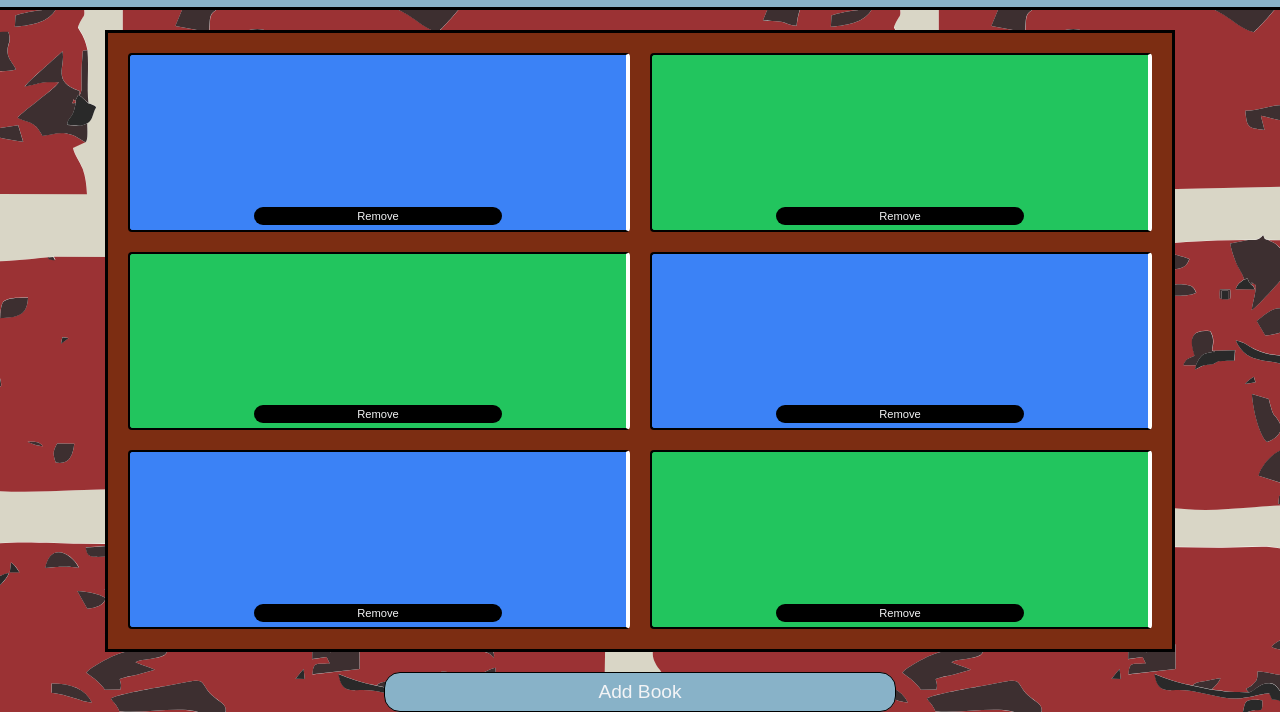
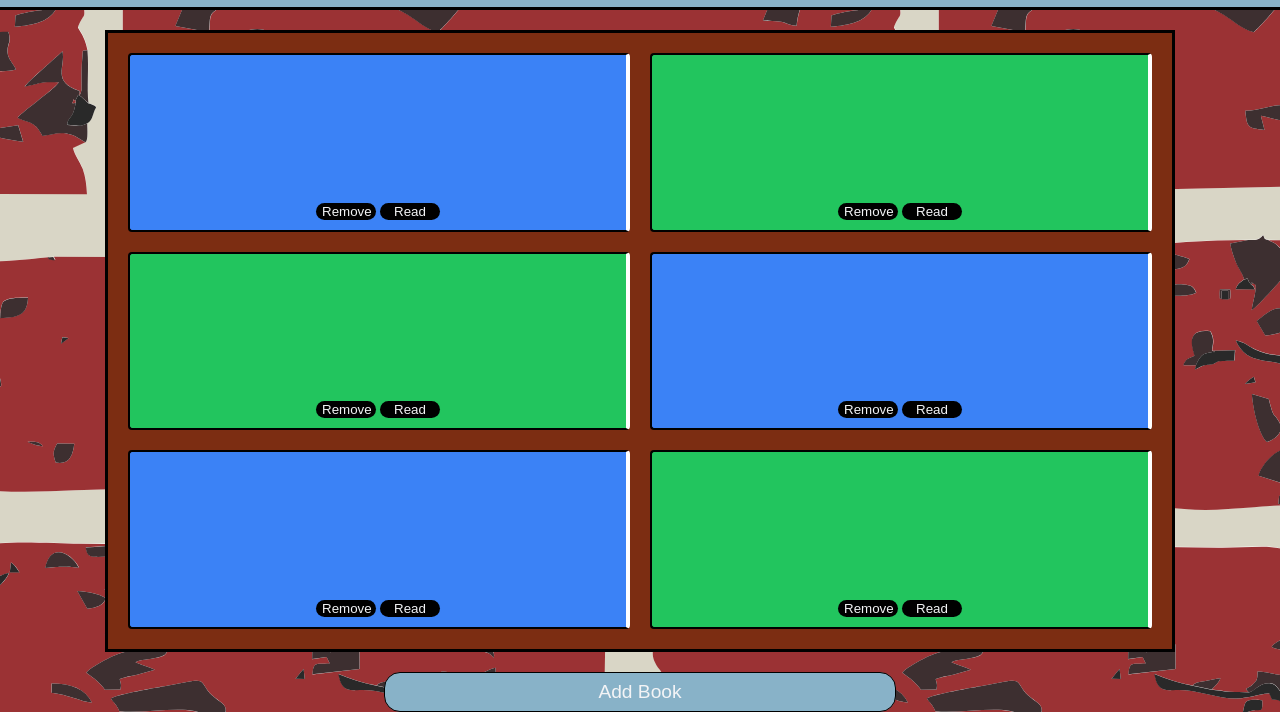
Before and after one commit to simmeringstew/library, a plain HTML site: page index.html in a window 1280 px wide. Shown: the part 111-823 px from the top of the page. Drawn offline with nearby package versions, Linux system fonts and the light colour scheme.

Commit message:
Added a button to chage read status of books

```diff
--- a/index.html
+++ b/index.html
@@ -51,12 +51,42 @@
             </div>
         </header>
         <div class="bookshelf">
-            <div class="book blue" data-key="0"><button class="remove">Remove</button></div>
-            <div class="book green" data-key="1"><button class="remove">Remove</button></div>
-            <div class="book green" data-key="2"><button class="remove">Remove</button></div>
-            <div class="book blue" data-key="3"><button class="remove">Remove</button></div>
-            <div class="book blue" data-key="4"><button class="remove">Remove</button></div>
-            <div class="book green" data-key="5"><button class="remove">Remove</button></div>
+            <div class="book blue" data-key="0">
+                <div class="book-buttons">
+                    <button class="remove">Remove</button>
+                    <button class="read-status">Read</button>
+                </div>
+            </div>
+            <div class="book green" data-key="1">
+                <div class="book-buttons">
+                    <button class="remove">Remove</button>
+                    <button class="read-status">Read</button>
+                </div>
+            </div>
+            <div class="book green" data-key="2">
+                <div class="book-buttons">
+                    <button class="remove">Remove</button>
+                    <button class="read-status">Read</button>
+                </div>
+            </div>
+            <div class="book blue" data-key="3">
+                <div class="book-buttons">
+                    <button class="remove">Remove</button>
+                    <button class="read-status">Read</button>
+                </div>
+            </div>
+            <div class="book blue" data-key="4">
+                <div class="book-buttons">
+                    <button class="remove">Remove</button>
+                    <button class="read-status">Read</button>
+                </div>
+            </div>
+            <div class="book green" data-key="5">
+                <div class="book-buttons">
+                    <button class="remove">Remove</button>
+                    <button class="read-status">Read</button>
+                </div>
+            </div>
         </div>
         <button class="add">Add Book</button>
     </div>
--- a/style.css
+++ b/style.css
@@ -89,6 +89,9 @@ header>img {
     border-left: solid black 2px;
     border-bottom: solid black 2px;
     border-right: solid white 4px;
+}
+
+.blue, .green {
     display: flex;
     flex-direction: column;
     align-items: center;
@@ -103,16 +106,17 @@ header>img {
     background-color: #22c55e;
 }
 
-.remove {
+.book-buttons {
     margin-top: auto;
-    margin-bottom: 5px;
-    width: 50%;
+    margin-bottom: 10px;
+}
+
+.book-buttons>button {
+    color: var(--text);
+    background-color: black;
     border: none;
-    border-radius: 16px;
-    padding: 3px;
-    font-size: 0.7rem;
-    background-color: black;
-    color: var(--text)
+    border-radius: 12px;
+    width: 60px;
 }
 
 .add {
@@ -218,3 +222,11 @@ input[type=checkbox] {
 .popup-content>form>input.error {
     border: solid 1px red;
 }
+
+/* book items changed by js
+--------------------------------
+*/
+
+.display {
+    visibility: visible;
+}
```
